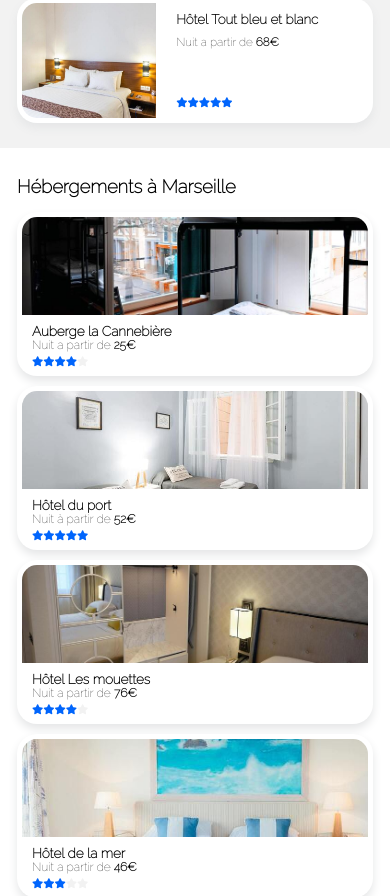
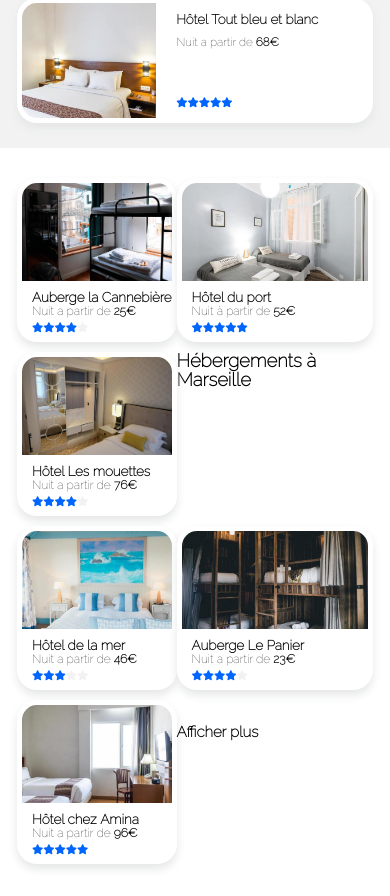
Before and after one commit to S-Moreira06/MOREIRAStephane_2_10102020, a website: page public/index.html in a window 390 px wide. Shown: the part 868-1764 px from the top of the page. Drawn offline with Linux system fonts and the light colour scheme; files whose address does not match are found by name; a web font is replaced by a local one.

Commit message:
refactor (lodging) : tablet
adjust lodging for tablet

```diff
--- a/sass/layout/_lodging.scss
+++ b/sass/layout/_lodging.scss
@@ -4,6 +4,7 @@
     display: grid;
     grid-row-gap: 1rem;
     h2 {
+        grid-area: title;
         margin-bottom: 0.5rem;
     }
     a {
@@ -29,4 +30,19 @@
         font-size: 1.5rem;
         margin-top: 2.5rem;
     }
+    @include tablet-breakpoint {
+        grid-template: auto repeat(3, 1fr) auto / 1fr 1fr;
+        grid-template-areas:
+            "title title"
+            "a b"
+            "c d"
+            "e f";
+            grid-column-gap: 1rem;
+        &__article--1 {grid-area: a;}
+        &__article--2 {grid-area: b;}
+        &__article--3 {grid-area: c;}
+        &__article--4 {grid-area: d;}
+        &__article--5 {grid-area: e;}
+        &__article--6 {grid-area: f;}
+    }
 }
```
Also changed, not shown: public/css/style.css, 1 other file.
